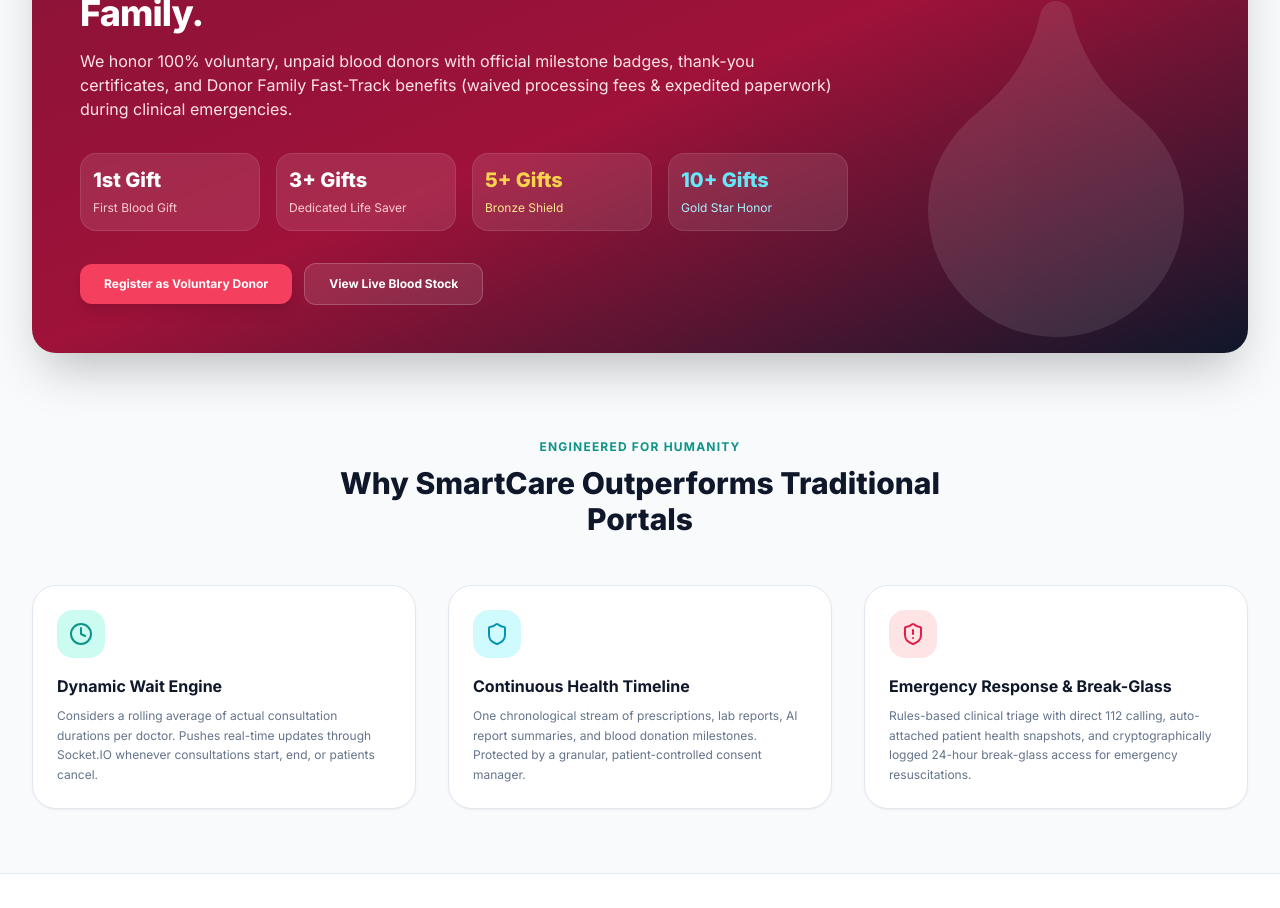
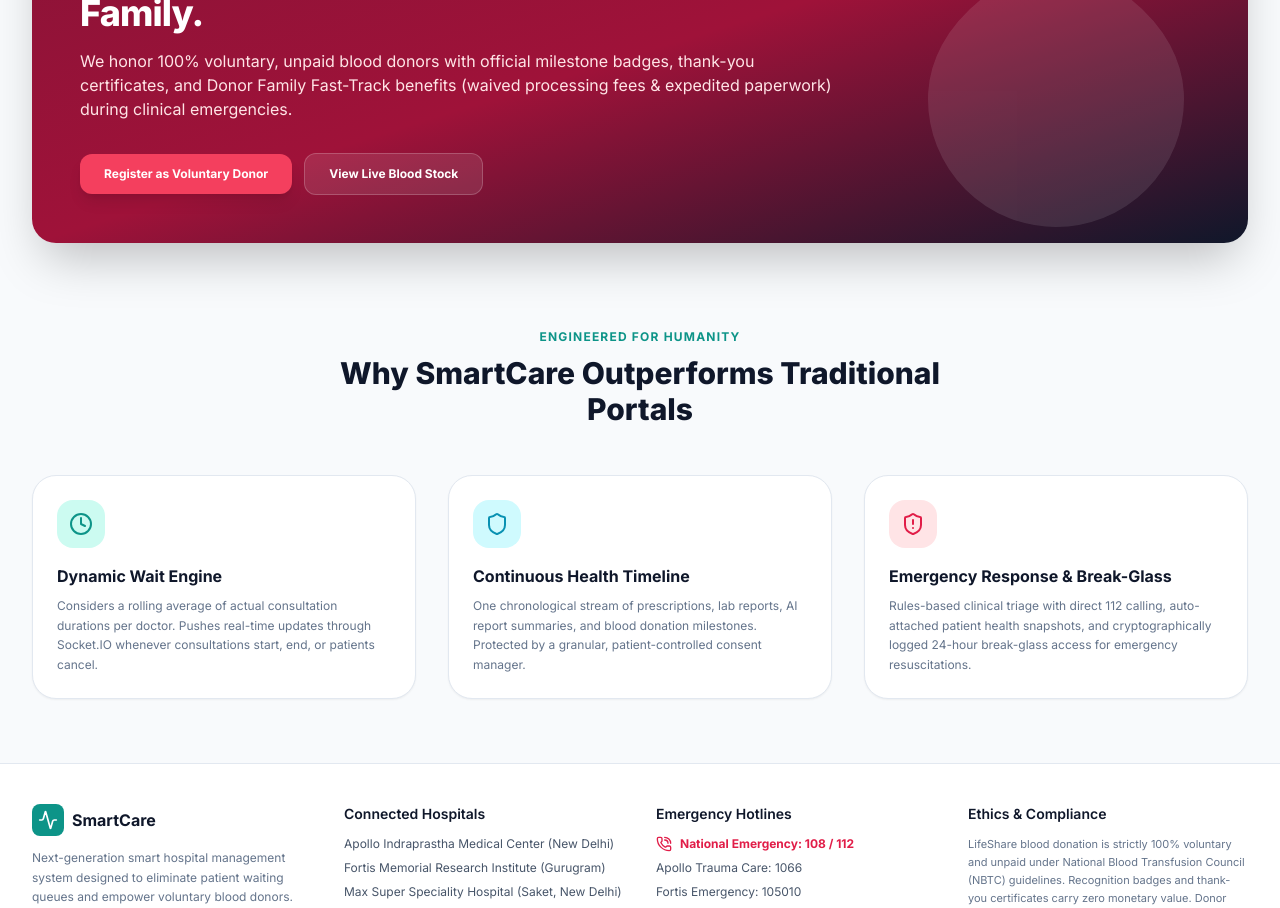
Before and after one commit to siddhant205singh-ctrl/Smart_hospital_management_system, a React (Vite) app in the folder frontend/: page / in a window 1280 px wide. Shown: the part 1180-2088 px from the top of the page. Built offline with nearby package versions, Linux system fonts and the light colour scheme; no server answers.

Commit message:
removed card content

```diff
--- a/frontend/src/pages/landing/LandingPage.jsx
+++ b/frontend/src/pages/landing/LandingPage.jsx
@@ -209,7 +209,7 @@ export default function LandingPage() {
               We honor 100% voluntary, unpaid blood donors with official milestone badges, thank-you certificates, and Donor Family Fast-Track benefits (waived processing fees & expedited paperwork) during clinical emergencies.
             </p>
 
-            <div className="grid grid-cols-2 sm:grid-cols-4 gap-2.5 sm:gap-4 pt-3 sm:pt-4">
+            {/* <div className="grid grid-cols-2 sm:grid-cols-4 gap-2.5 sm:gap-4 pt-3 sm:pt-4">
               <div className="p-3 bg-white/10 rounded-2xl backdrop-blur-sm border border-white/10">
                 <span className="text-lg sm:text-xl font-black block">1st Gift</span>
                 <span className="text-[11px] sm:text-xs text-rose-200">First Blood Gift</span>
@@ -226,7 +226,7 @@ export default function LandingPage() {
                 <span className="text-lg sm:text-xl font-black block text-cyan-300">10+ Gifts</span>
                 <span className="text-[11px] sm:text-xs text-cyan-200">Gold Star Honor</span>
               </div>
-            </div>
+            </div> */}
 
             <div className="pt-3 sm:pt-4 flex flex-col sm:flex-row items-stretch sm:items-center gap-2.5 sm:gap-3">
               <Link
```
